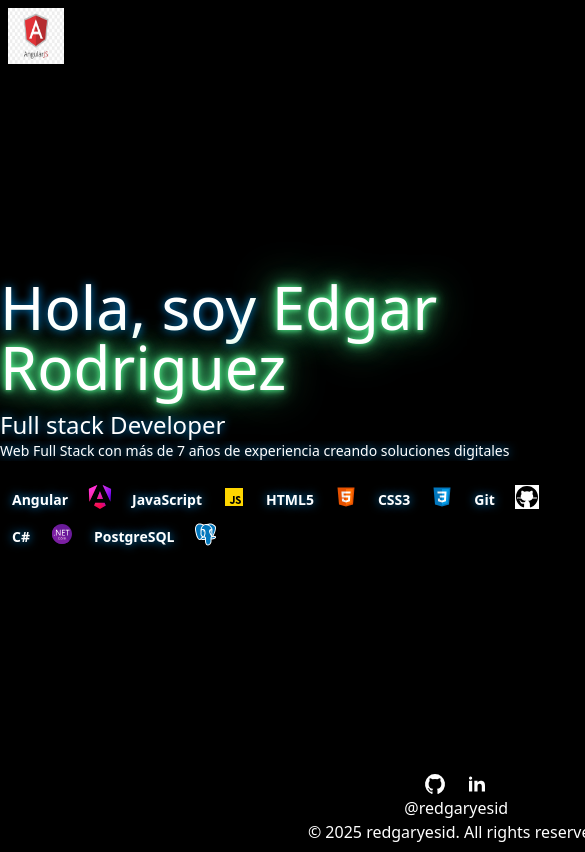
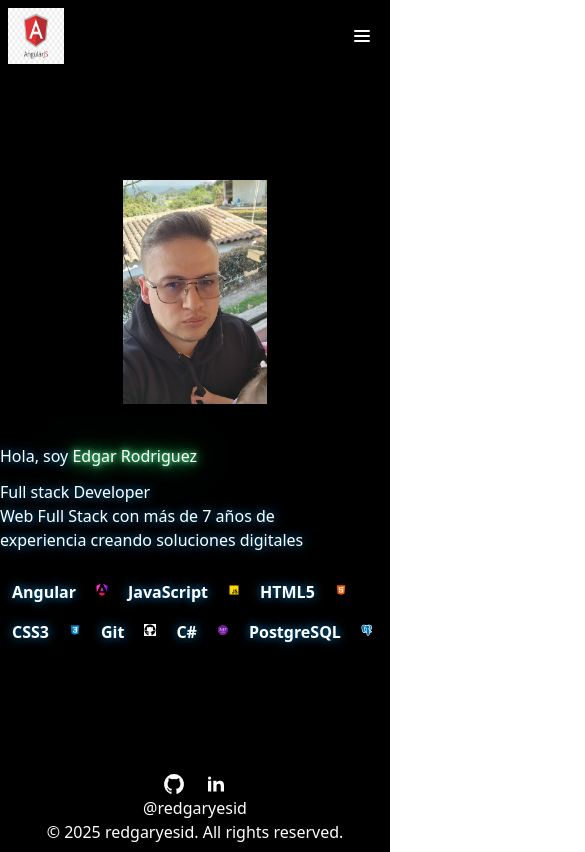
Before and after one commit to redgaryesid/redgaryesid.github.io, an Angular app: page / in a window 390 px wide. Shown: the top 852 px of the page, 585 px wide, since content can reach past the window. Built offline with nearby package versions, Linux system fonts and the light colour scheme.

Commit message:
Responsive home

```diff
--- a/src/app/home/page/home.html
+++ b/src/app/home/page/home.html
@@ -1,18 +1,18 @@
-<div class="w-full h-full bg-primary text-primary-text flex flex-row justify-center items-center gap-10 pt-2 pb-2">
-    <div class="mr-30">
-        <h1 class="glow-text text-6xl mb-3">Hola, soy <span class="neon-text">Edgar Rodriguez</span></h1>
-        <p class="glow-text text-2xl">Full stack Developer</p>
-        <p class="glow-text typing-effect text-sm">Web Full Stack con más de 7 años de experiencia creando soluciones digitales</p>
+<div class="h-full xl:w-full bg-primary text-primary-text flex flex-col-reverse md:flex-row justify-center items-center gap-10 pt-2 pb-2">
+    <div class="md:mr-30">
+        <h1 class="glow-text md:text-6xl mb-3">Hola, soy <span class="neon-text">Edgar Rodriguez</span></h1>
+        <p class="glow-text md:text-2xl">Full stack Developer</p>
+        <p class="glow-text md:typing-effect md:text-sm">Web Full Stack con más de 7 años de experiencia creando soluciones digitales</p>
         <div class="mt-6">
             @for (skill of skills; track $index) {
-                <span class="inline-block bg-accent text-accent-text rounded-full px-3 py-1 text-sm font-semibold mr-2 mb-2 glow-text">{{skill.name}}</span>
-                <img src="{{skill.icon}}" alt="{{skill.name}}" class="inline-block w-6 h-6 mr-2 mb-2">
+                <span class="inline-block bg-accent text-accent-text rounded-full px-3 py-1 md:text-sm font-semibold mr-2 mb-2 glow-text">{{skill.name}}</span>
+                <img src="{{skill.icon}}" alt="{{skill.name}}" class="inline-block w-3 h-3 md:w-6 md:h-6 mr-2 mb-2">
 
             }
         </div>
 
     </div>
-    <div class="w-60 h-auto">
+    <div class="w-36  md:w-60 md:h-auto">
         <img src="/profile.jpg" alt="">
     </div>
 </div>
```
